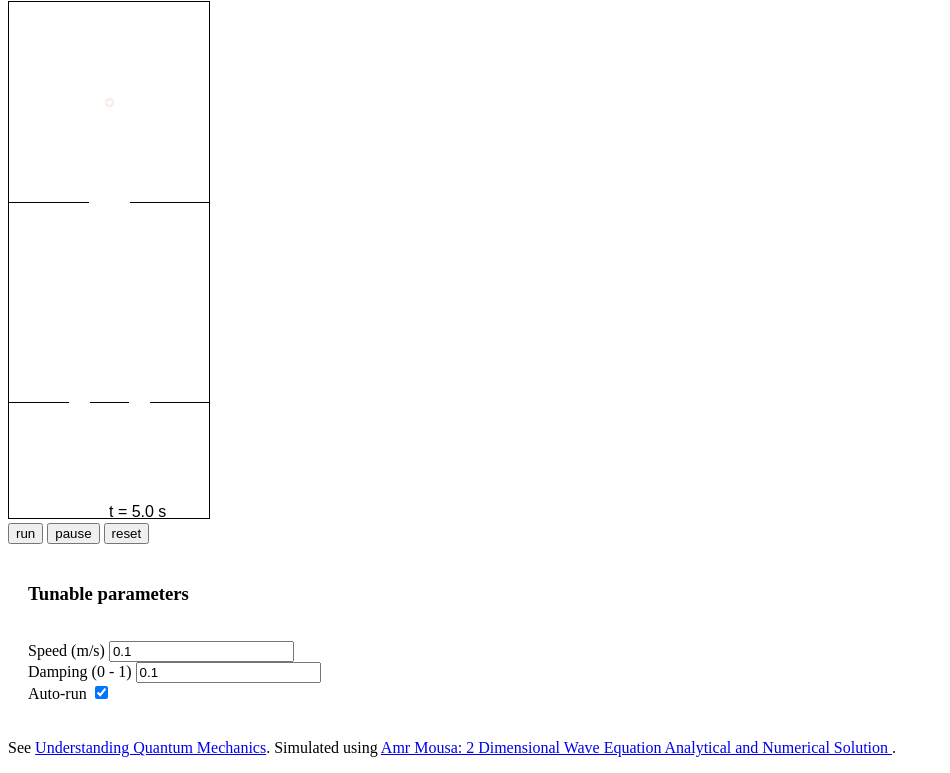
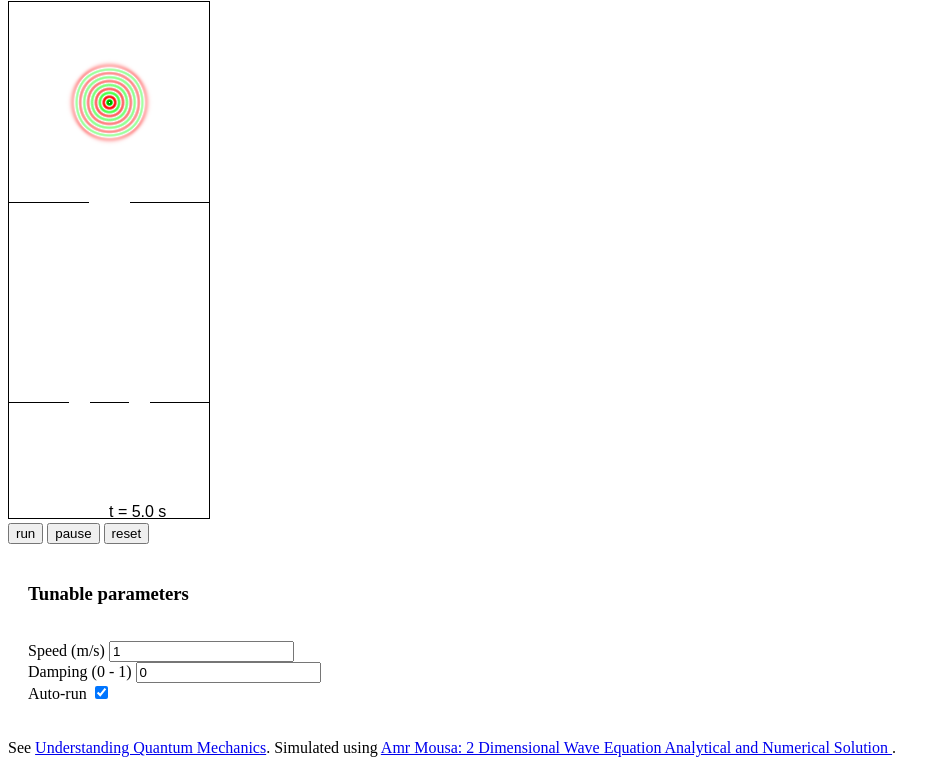
Before and after one commit to alexfernandez/diffusion-simulator, a plain HTML site: page double-slit/index.html in a window 1280 px wide. Shown: the part 79-852 px from the top of the page, without its empty margins (0-950 px from the left). Drawn offline with Linux system fonts and the light colour scheme.

Commit message:
Saner initial values

```diff
--- a/double-slit/index.html
+++ b/double-slit/index.html
@@ -29,10 +29,10 @@
     <form id="params">
 	  <br>
       <label for="speed">Speed (m/s)</label>
-      <input type="number" id="speed" value="0.1">
+      <input type="number" id="speed" value="1">
       <br>
       <label for="particles">Damping (0 - 1)</label>
-      <input type="number" id="damping" value="0.1">
+      <input type="number" id="damping" value="0">
       <br>
       <label for="autorun">Auto-run</label>
       <input type="checkbox" id="autorun" checked="true">
```
